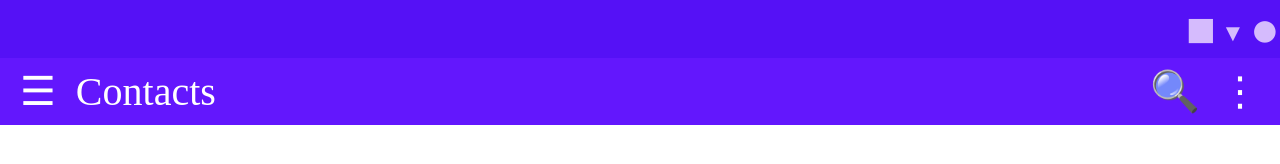
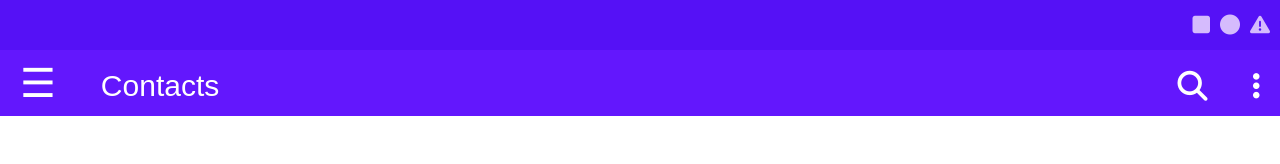
Before and after one commit to 20gnunez/mobile-form, a plain HTML site: page index.html in a window 1280 px wide. Drawn offline with Linux system fonts and the light colour scheme.

Commit message:
Touch up navbar
changed the symbols and touched up on positioning of symbols in navbar

```diff
--- a/index.html
+++ b/index.html
@@ -5,29 +5,30 @@
     <meta name="viewport" content="width=device-width, initial-scale=1.0">
     <title>Mobile Form</title>
     <link rel="stylesheet" href="styles.css">
+    <script src="https://kit.fontawesome.com/bc7b693976.js" crossorigin="anonymous"></script>
 </head>
 <body>
     <header>
         <div class="top-bar">
-            <div class="symbol">&#9632;</div>
-            <div class="triangle">&#x25BC;</div>
-            <div class="symbol">&#9679;</div>
+            <i class="fa-solid fa-square"></i>
+            <i class="fa-solid fa-circle"></i>
+            <i class="fa-solid fa-triangle-exclamation"></i>
         </div>
         <nav class="nav-bar">
             <div class="nav-left">
-                <div>
+                <div class="menu">
                     &#9776;
                 </div>
-                <div>
+                <div class="contact">
                     Contacts
                 </div>
             </div>
             <div class="nav-right">
                 <div>
-                    &#x1F50D
+                    <i class="fa-solid fa-magnifying-glass"></i>
                 </div>
                 <div>
-                    &#8942;
+                    <i id="extra" class="fa-solid fa-ellipsis-vertical"></i>
                 </div>
             </div>
 
--- a/styles.css
+++ b/styles.css
@@ -1,20 +1,15 @@
 * {
     margin: 0;
     padding: 0;
+    font-family: Arial, Helvetica, sans-serif;
 }
 
-.symbol {
-    font-size: 50px;
-    color: rgba(245, 230, 255, 0.8) ;
-
-}
-
-.triangle {
-    font-size: 24px;
-    margin-top: 9px;
-    color: rgba(245, 230, 255, 0.8) ;
-    margin-left: 5px;
-    margin-right: 5px;
+.fa-circle, .fa-square, .fa-triangle-exclamation {
+    color: #f5e6ffcc;
+    font-size: 20px;
+    margin-right: 10px;
+    margin-top: 15px;
+    margin-bottom: 15px;
 }
 
 .top-bar {
@@ -22,6 +17,7 @@
     align-items: center;
     justify-content: flex-end;
     background-color: #5511f6;
+
 }
 
 .nav-bar {
@@ -49,3 +45,17 @@
     margin-left: 20px;
     margin-right: 20px;
 }
+
+.contact {
+    font-size: 30px;
+    margin-top: 5px;
+    margin-left: 25px;
+}
+
+.fa-magnifying-glass, .fa-ellipsis-vertical {
+    font-size: 30px;
+}
+
+.fa-magnifying-glass {
+    margin-right: 25px;
+}
```
